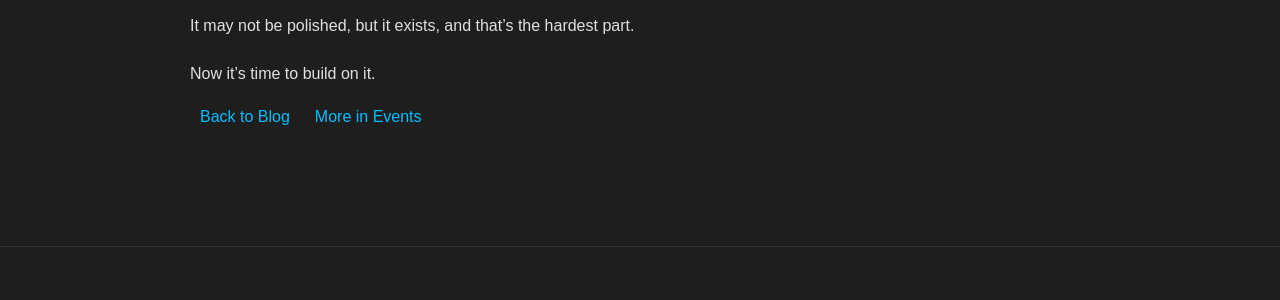
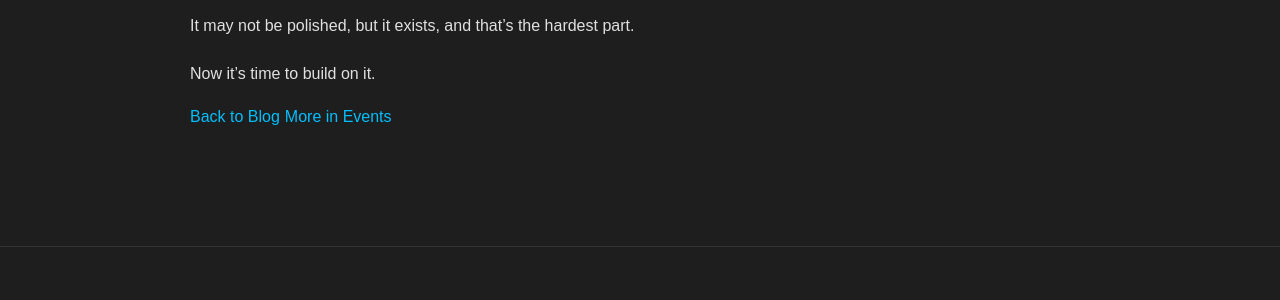
Before and after one commit to ScriptureExamined/NovawrightStudios, a Jekyll site: the page built from _posts/2025-10-22-halloween-game-jam.md, in a window 1280 px wide. Shown: the part 2195-2495 px from the top of the page. Built offline with Jekyll 4.4.1, drawn with Linux system fonts in a browser that asks for light colours.

Commit message:
Update style.css

```diff
--- a/assets/css/style.css
+++ b/assets/css/style.css
@@ -632,17 +632,21 @@
     color: #00bfff;
 }
 
+.post-actions {
+    display: flex;
+    gap: 10px;
+}
+
 .post-actions a {
+    margin: 0;
+}
+
+/* .post-actions a {
     margin: 0 10px;
 }
 
 .post-actions .btn:first-child {
     margin-right: 10px;
-}
-
-/* .post-actions {
-    flex-wrap: wrap;
-    gap: 16px;
 } */
 
 /* ==========================================================================
```
